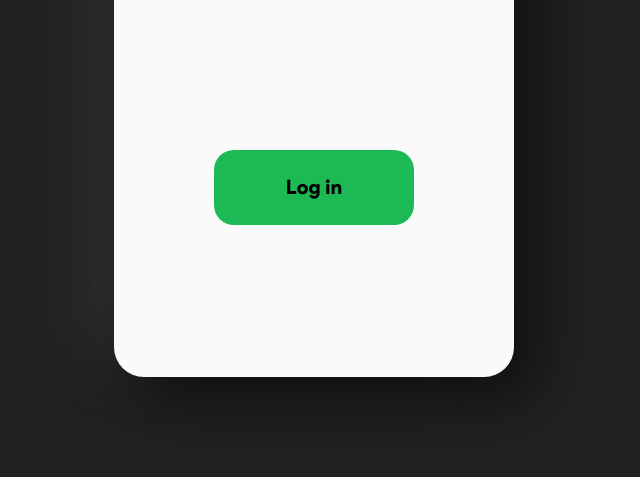
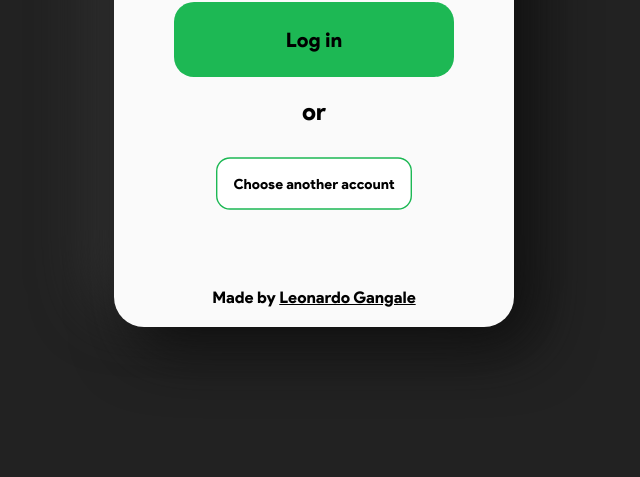
Before and after one commit to LeonardoGangale/spotify-visualizer, a plain HTML site: page index.html in a window 1280 px wide. Shown: the part 323-800 px from the top of the page, without its empty margins (326-966 px from the left). Drawn offline with Linux system fonts and the light colour scheme.

Commit message:
added the possibility to change account

```diff
--- a/index.html
+++ b/index.html
@@ -18,8 +18,12 @@
         </div>
 
 
-
-        <input class="button-input" type="button" value="Log in" onclick="redirect()">
+        <div class="buttons">
+            <input class="button-input" type="button" value="Log in" onclick="redirect(false)">
+            <h2>or</h2>
+            <input class="button-input btn-2" type="button" value="Choose another account" onclick="redirect(true)">
+        </div>
+        <p id="credits">Made by <a href="https://github.com/LeonardoGangale" target="_blank">Leonardo Gangale</a></p>
     </form>
 </body>
 
--- a/script.js
+++ b/script.js
@@ -1,6 +1,6 @@
 let redirect_uri = ""
 // "https://main.dhi1xeh1lcv1x.amplifyapp.com/"
-8
+
 let client_id = "47a5f7bc78c2462e9d2a865999c42942"
 let client_secret = "2f1a872c641944fca3db0cfee225899f"
 
@@ -81,14 +81,15 @@ function handleAuthorizationResponse(){
     }
 }
 
-const redirect = async () => {
+const redirect = async (changeAccount) => {
     let url = AUTHORIZE
     url += "?client_id=" + client_id
     url += "&response_type=code"
     url += "&redirect_uri=" + encodeURI(redirect_uri)
-    url += "&show_dialog=true"
-    //url += "&scope=user-read-currently-playing"
+    url += "&show_dialog=" + changeAccount;
+    url += "&scope=user-read-currently-playing"
     url += "&scope=user-library-modify"
+    url += "&scope=user-library-read"
 
 
     window.location.href = url;
--- a/spotify-player/script.js
+++ b/spotify-player/script.js
@@ -20,6 +20,9 @@ function onPageLoad() {
     window.client_id = localStorage.getItem("client_id")
     window.client_secret = localStorage.getItem("client_secret")
     window.authorization_code = localStorage.getItem("access_token")
+    if(window.authorization_code === null){
+        window.location = window.location.href.replace("/spotify-player/", "")
+    }
 }
 
 async function makeRequest(){
--- a/style.css
+++ b/style.css
@@ -10,15 +10,18 @@ body {
     font-family: 'Circular';
 }
 
+a {
+    color: black;
+}
+
 .input-container {
-    height: 600px;
+    height: 500px;
     width: 400px;
     background-color: #fafafa;
     position: absolute;
     left: calc(50% - 200px);
-    top: calc(50% - 300px);
+    top: calc(50% - 250px);
     display: flex;
-    justify-content: space-evenly;
     flex-direction: column;
     align-items: center;
     border-radius: 30px;
@@ -31,6 +34,7 @@ body {
     display: flex;
     justify-content: space-evenly;
     align-items: center;
+    margin-top: 30px;
 }
 
 .title {
@@ -64,16 +68,36 @@ body {
     transition: 0.1s ease-in-out;
 }
 
+.buttons {
+    width: 100%;
+    display: flex;
+    flex-direction: column;
+    align-items: center;
+    position: absolute;
+    top: 35%;
+}
+
 .button-input {
-    width: 50%;
+    width: 70%;
     height: 75px;
-    background-color: #1DB954;
+    background-color: #1db854;
     border: none;
     border-radius: 20px;
     font-size: 20px;
     font-family: 'Circular';
 }
 
+.btn-2 {
+    background-color: white;
+    border: 2px solid #1db854;
+    transform: scale(70%);
+}
+
 .text-input:focus {
-    border-bottom: 4px solid #1DB954;
+    border-bottom: 4px solid #1db854;
 }
+
+#credits {
+    position: absolute;
+    bottom: 4px;
+}
```
